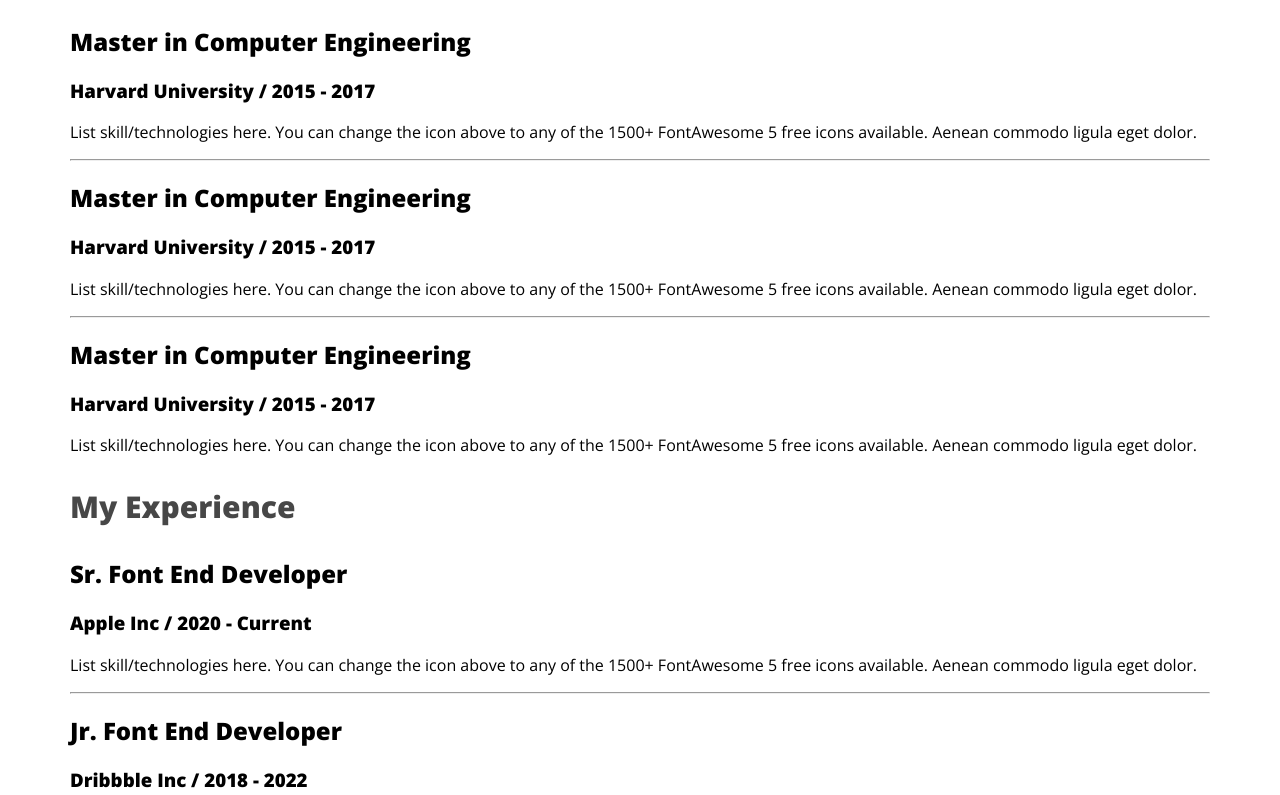
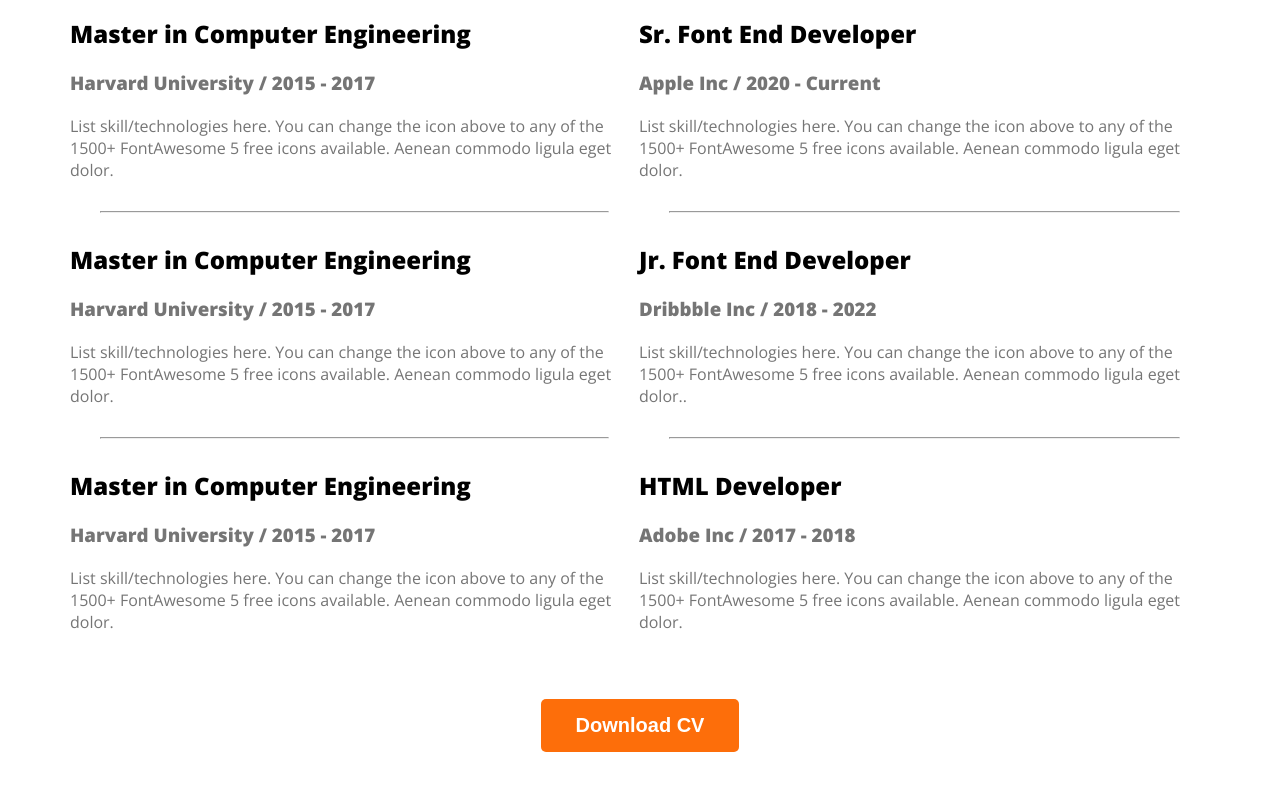
Before and after one commit to MD-SHihAb1/web-devloper-portfolio, a plain HTML site: page index.html in a window 1280 px wide. Shown: the part 2431-3226 px from the top of the page. After the commit the page ends 3191 px from the top, so only its background shows below. Drawn offline with nearby package versions, Linux system fonts and the light colour scheme.

Commit message:
added edutaction

```diff
--- a/index.html
+++ b/index.html
@@ -97,9 +97,9 @@
             <h3 class="section-title">A summary of My Resume</h3>
 
             <div class="resume-container">
-                <!-- .resume-colum*2>h3.resume-colum-title-->
-                <div class="resume-colum">
-                    <h3 class="resume-colum-title">My Education</h3>
+                <!-- .resume-column*2>h3.resume-column-title-->
+                <div class="resume-column">
+                    <h3 class="resume-column-title">My Education</h3>
 
                     <div class="resume-item">
                         <h2 class="resume-iten-title">Master in Computer Engineering</h2>
@@ -120,10 +120,11 @@
                         <h3 class="resume-item-institute">Harvard University / 2015 - 2017</h3>
                         <p class="resume-item-description">List skill/technologies here. You can change the icon above
                             to any of the 1500+ FontAwesome 5 free icons available. Aenean commodo ligula eget dolor. </p>
+                     </div>
 
                 </div>
-                <div class="resume-colum">
-                    <h3 class="resume-colum-title">My Experience</h3>
+                <div class="resume-column">
+                    <h3 class="resume-column-title">My Experience</h3>
 
                     <div class="resume-item">
                         <h2 class="resume-iten-title">Sr. Font End Developer</h2>
@@ -144,12 +145,15 @@
                         <h3 class="resume-item-institute">Adobe Inc / 2017 - 2018</h3>
                         <p class="resume-item-description">List skill/technologies here. You can change the icon above
                             to any of the 1500+ FontAwesome 5 free icons available. Aenean commodo ligula eget dolor. </p>
-
-                </div>
+                    </div>
 
                 </div>
 
 
+            </div>
+
+            <div class="download-cv">
+                <button class="btn-primary">Download CV</button>
             </div>
 
         </section>
--- a/styles/portfolio.css
+++ b/styles/portfolio.css
@@ -136,3 +136,31 @@ main section{
     font-size: 30px;
     font-weight: 700;
  }
+
+.resume-container{
+    display: flex;
+}
+
+.resume-item-title{
+    color: #757575;
+    font-size: 25px;
+    font-weight: 700;
+    margin-bottom: 10px;
+
+}
+.resume-item-institute{
+    margin-bottom: 20px;
+    margin-top: 0px;
+}
+
+.resume-item-institute, .resume-item-description{
+    color: #757575;
+}
+.resume-container hr{
+    margin: 30px;
+}
+
+.download-cv{
+    text-align: center;
+    margin-top: 50px;
+}
```
